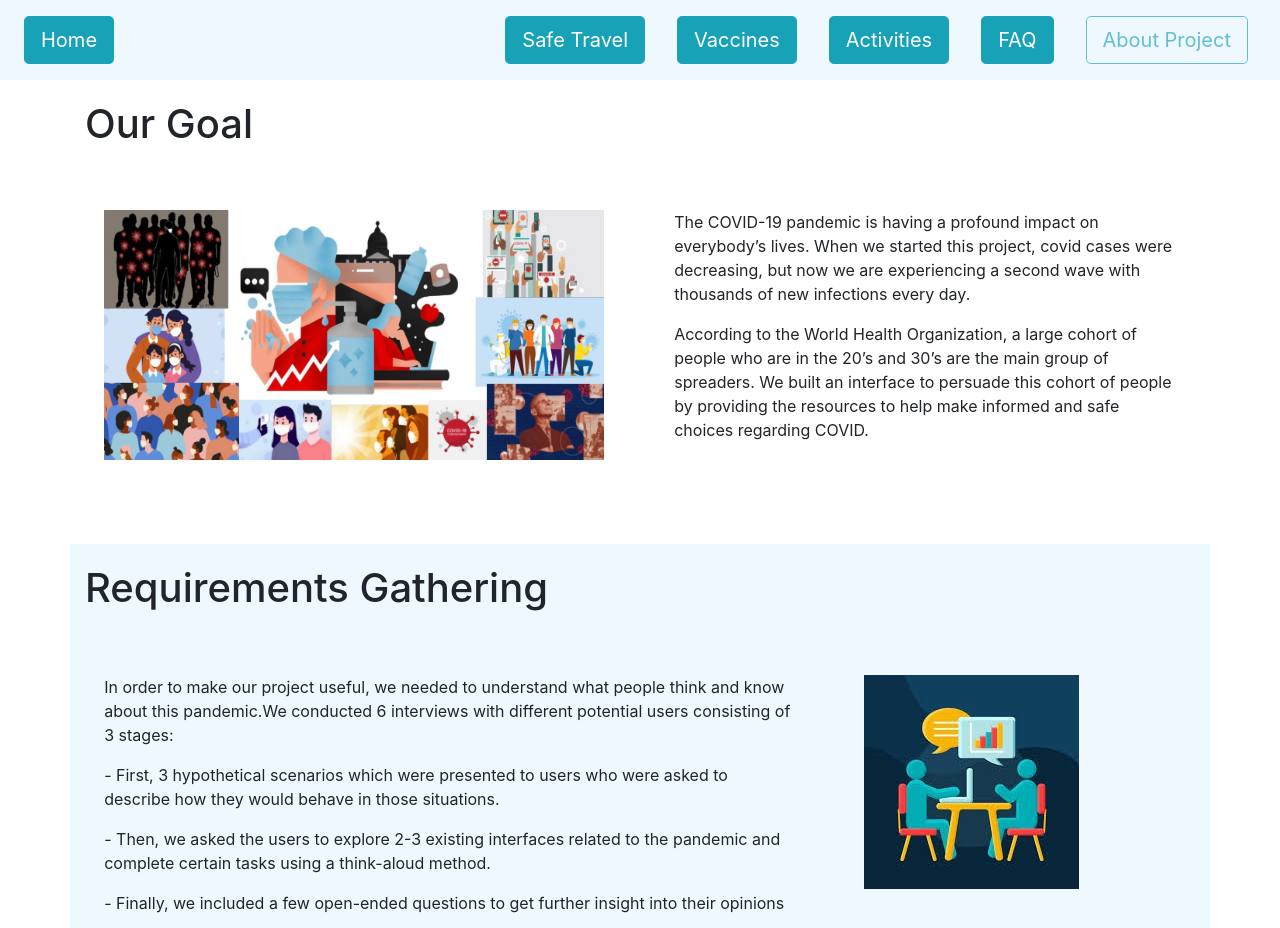
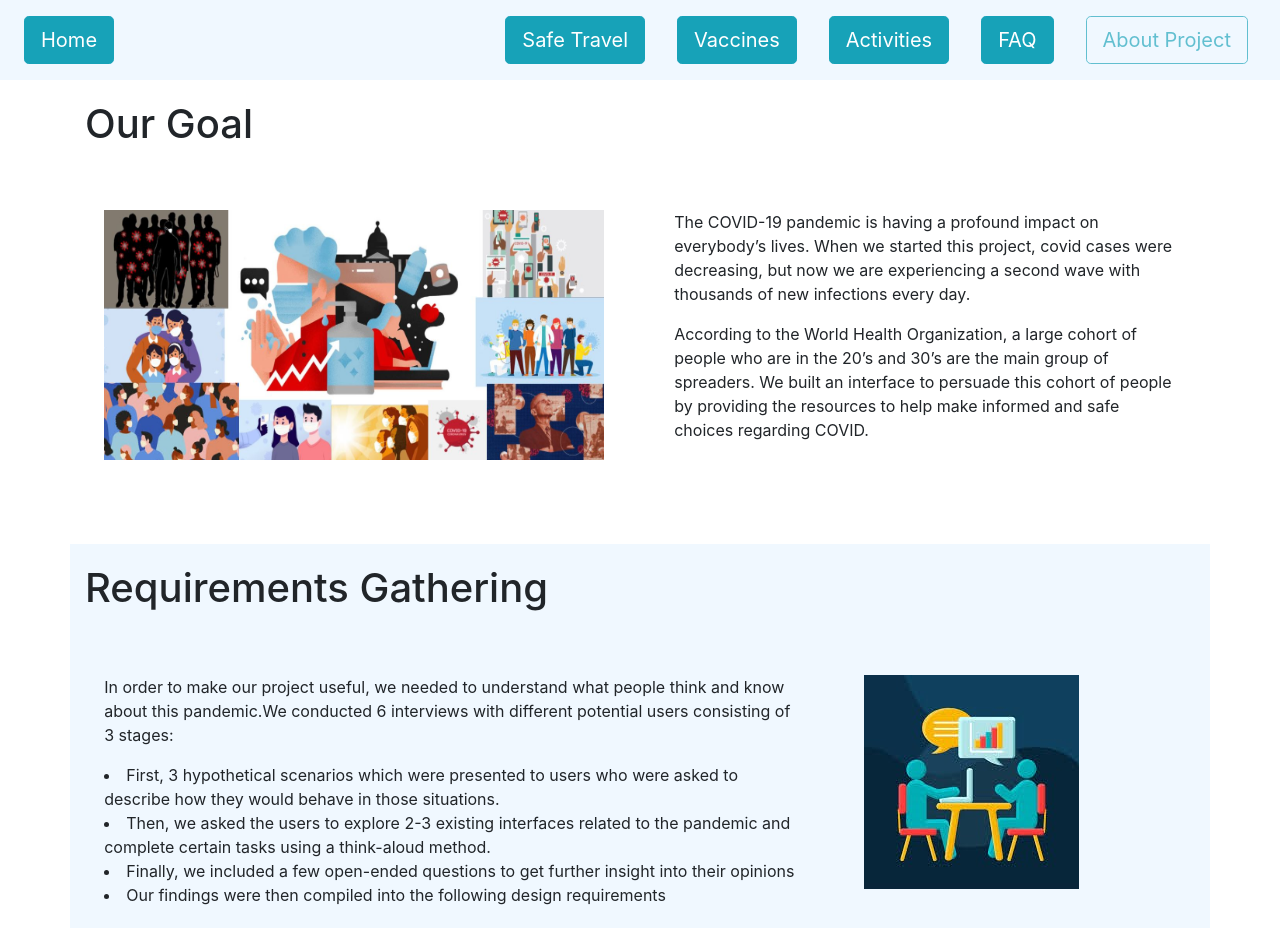
Before and after one commit to CarlaFloricel/cs522-covid-app, a React (Create React App) app: page /cs522-covid-app/about in a window 1280 px wide. Shown: the top 928 px of the page. Built offline with nearby package versions, Linux system fonts and the light colour scheme.

Commit message:
small edits on write-up

```diff
--- a/src/components/about_project/about_project.component.jsx
+++ b/src/components/about_project/about_project.component.jsx
@@ -59,10 +59,10 @@ class AboutProject extends React.Component {
                     <Row>
                         <Col md={8} className="subcomponent">
                             <p>In order to make our project useful, we needed to understand what people think and know about this pandemic.We conducted 6 interviews with different potential users consisting of 3 stages: </p>
-                            <p> - First, 3 hypothetical scenarios which were presented to users who were asked to describe how they would behave in those situations.</p>
-                            <p> - Then, we asked the users to explore 2-3 existing interfaces related to the pandemic and complete certain tasks using a think-aloud method. </p>
-                            <p> - Finally, we included a few open-ended questions to get further insight into their opinions</p>
-                            <p> Our findings were then compiled into the following design requirements</p>
+                            <li> First, 3 hypothetical scenarios which were presented to users who were asked to describe how they would behave in those situations.</li>
+                            <li>Then, we asked the users to explore 2-3 existing interfaces related to the pandemic and complete certain tasks using a think-aloud method.</li>
+                            <li>Finally, we included a few open-ended questions to get further insight into their opinions</li>
+                            <li> Our findings were then compiled into the following design requirements</li>
                         </Col>
                         <Col md={4} className="subcomponent">
                             <img src={reqImg} alt="Logo" />
@@ -138,7 +138,7 @@ class AboutProject extends React.Component {
                         <img src={sk32} alt="sketch" className="sketches" />
                         <img src={sk33} alt="sketch" className="sketches"/>
                         </Col>
-                        <Col md={6} className="subcomponent second_sketches_row" >
+                        <Col md={6} sm={12} className="subcomponent second_sketches_row" >
                         <h4>How?</h4>
                         <p>
                             Outside of specific questions, there were a number of general safety questions.  People also mentioned that they wanted the links to the sources of our data to help ensure trust in our system.  We summarized these into our fourth design goal:
@@ -398,7 +398,7 @@ class AboutProject extends React.Component {
                                             <h6>Design challenge 4</h6>
                                             <p>
                                                 A search bar at top of the page will be added to allow user for easy navigation and search for their desired questions without scrolling through the page.
-                                                Addionallt, we will include  reference links with each question, and additional external links to other resources.
+                                                Addionally, we will include  reference links with each question, and additional external links to other resources.
                                             </p>
                                         </Col>
                                     </Row>
@@ -420,23 +420,17 @@ class AboutProject extends React.Component {
                 <Container className="container" style={{backgroundColor:"#f0f8ff"}}>
                     <Row>
                         <Col md={12} className={"subcomponent"}>
-                            <h1>Conclusion</h1>
+                            <h1>Conclusion and Future Work</h1>
                             <p> In conclusion, we designed and implemented an interface that we believe will help to persuade people to make safer decision during the pandemic.
                                 Our safe travel component will help the users to find a safe stop on a road trip.
                                 Our activities component will assist them to complete different activities at a low risk.
                                 Our vaccines component will allow them to get insight about the vaccine development process.
                                 Finally, the FAQ component will guide them towards additional knowledge and official resources and data.
                             </p>
-                        </Col>
-                    </Row>
-                </Container>
-                <Container className="container" style={{backgroundColor:"#f0f8ff"}}>
-                <h1>Future Work</h1>
-                    <Row>
-                        <Col md={12} className={"subcomponent"}>
                             <p>
-                            Our future plan is to conduct a study to validate our interface and check whether it is able to create safety measures for the users.
-                            Additionally, we want to add more features such as -
+                            Our future plan is to conduct a study to validate our interface and check whether or not it is able to create safety measures for the users.
+
+                            Additionally, we want to add more features such as:
                             <ul>
                                 <li>County wise covid distribution.</li>
                                 <li>Automatically suggest users the best route to choose for their trip.</li>
@@ -460,6 +454,7 @@ class AboutProject extends React.Component {
                                     <li>External Links on FAQ page</li>
                                     <li>Edits to home page and nav bar</li>
                                     <li>Edited Final Writeup</li>
+                                    <li>Initial draft of final presentation</li>
                                     <li>Recorded demo</li>
                                 </ul>
                             </div>
@@ -486,7 +481,7 @@ class AboutProject extends React.Component {
                                 <ul>
                                     <li>Participated in intial requirements gathering, design sketches, and formative evaluation</li>
                                     <li>Vaccines Page</li>
-                                    <li>Formative Evalutation section of writeup</li>
+                                    <li>Formative Evalutation, Conclusion and Future Work sections of writeup</li>
                                     <li>Edited final writeup</li>
                                     <li>Script for final presentation</li>
                                 </ul>
```
